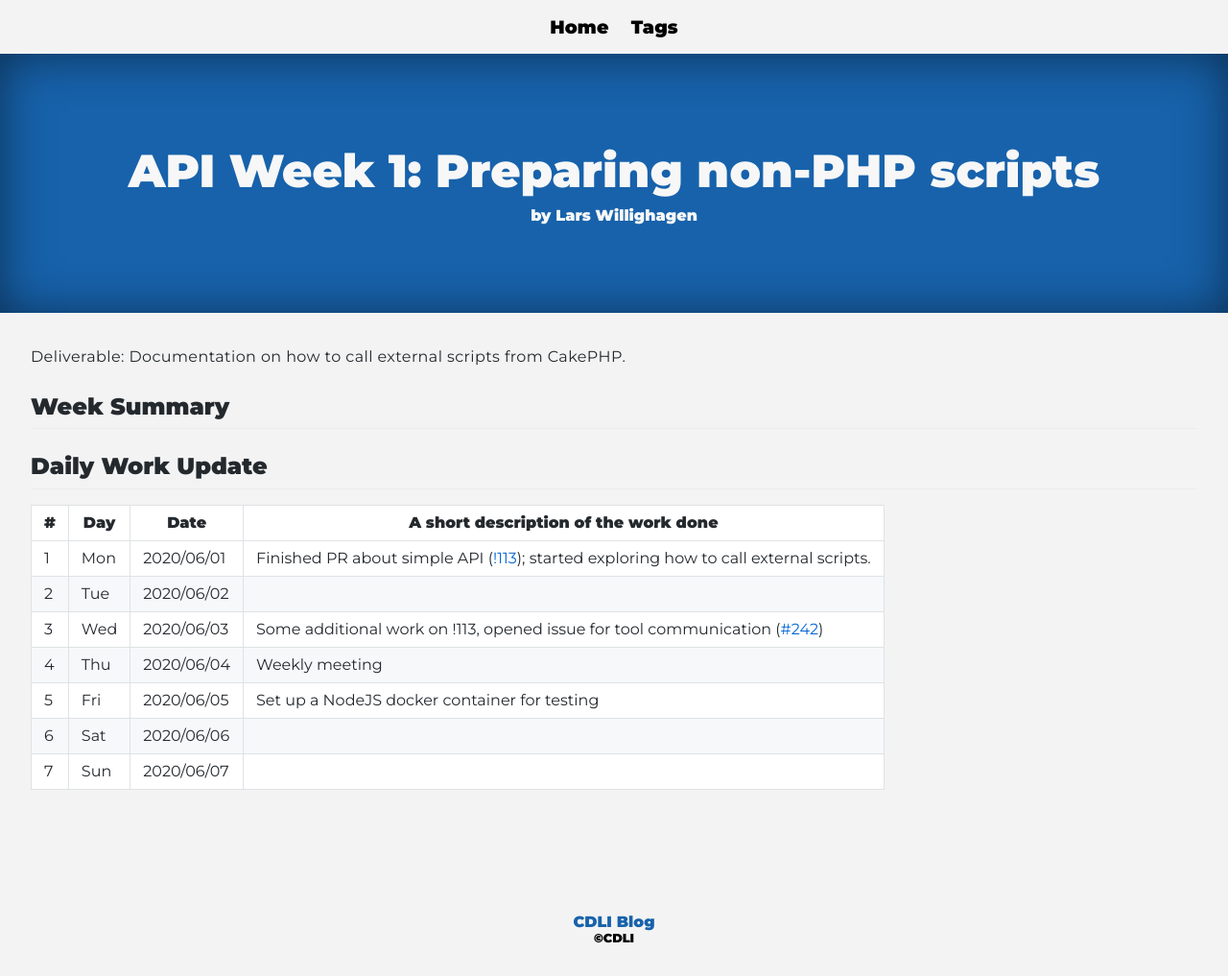
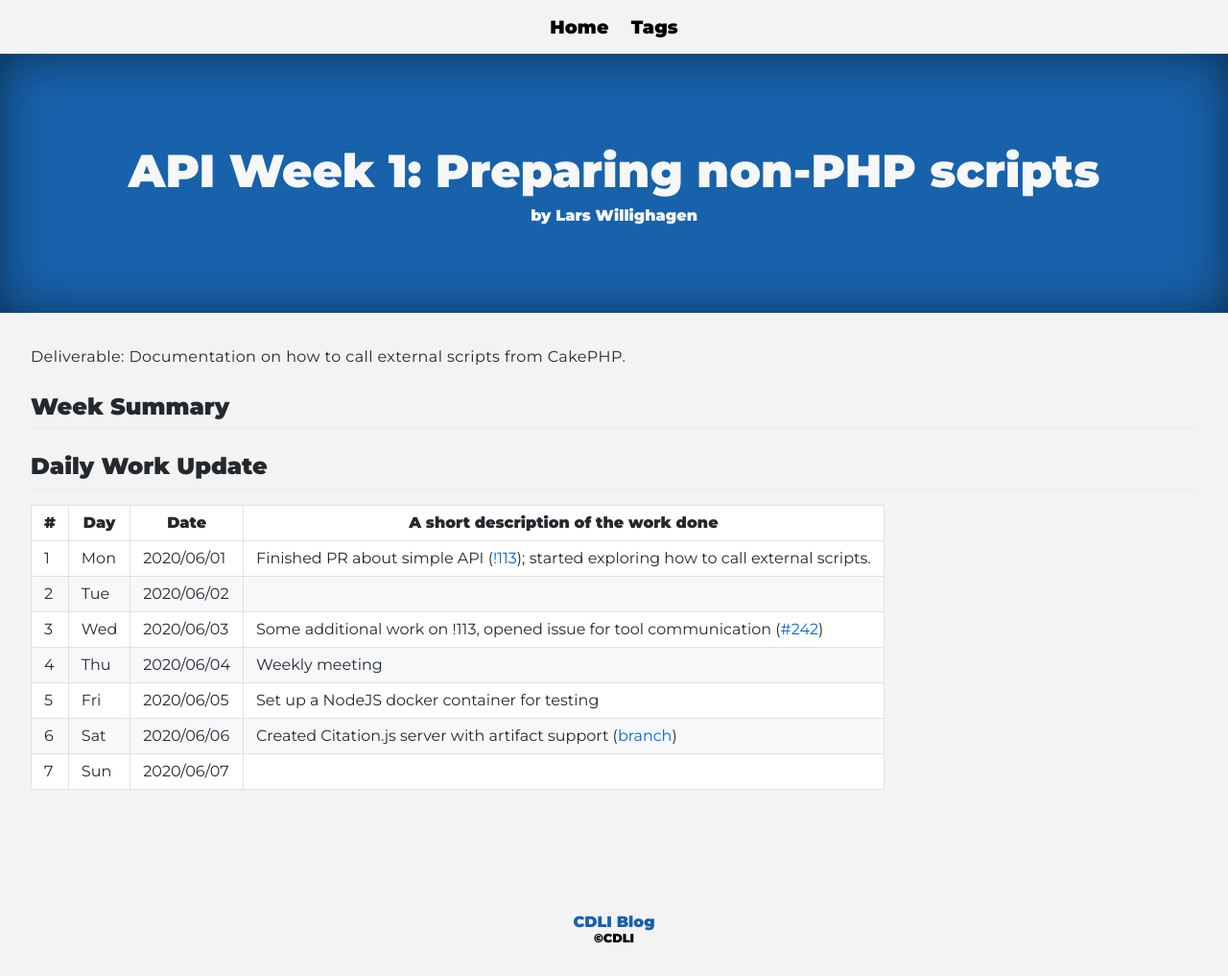
Before and after one commit to cdli-gh/blog, a Jekyll site: the page built from _blog/gsoc20/api/posts/01_week1.md, in a window 1280 px wide. Shown: the whole page at 96% size. Built offline with Jekyll 4.4.1, drawn with Linux system fonts in a browser that asks for light colours; Markdown is read by kramdown in place of the engine named in the settings.

Commit message:
gsoc20/api: day 6

```diff
--- a/_blog/gsoc20/api/posts/01_week1.md
+++ b/_blog/gsoc20/api/posts/01_week1.md
@@ -20,5 +20,5 @@ Deliverable: Documentation on how to call external scripts from CakePHP.
 | 3  | Wed | 2020/06/03 | Some additional work on !113, opened issue for tool communication ([#242](https://gitlab.com/cdli/framework/-/issues/242)) |
 | 4  | Thu | 2020/06/04 | Weekly meeting |
 | 5  | Fri | 2020/06/05 | Set up a NodeJS docker container for testing |
-| 6  | Sat | 2020/06/06 |  |
+| 6  | Sat | 2020/06/06 | Created Citation.js server with artifact support ([branch](https://gitlab.com/cdli/framework/commits/phoenix/feature/nodejs-container)) |
 | 7  | Sun | 2020/06/07 |  |
```
